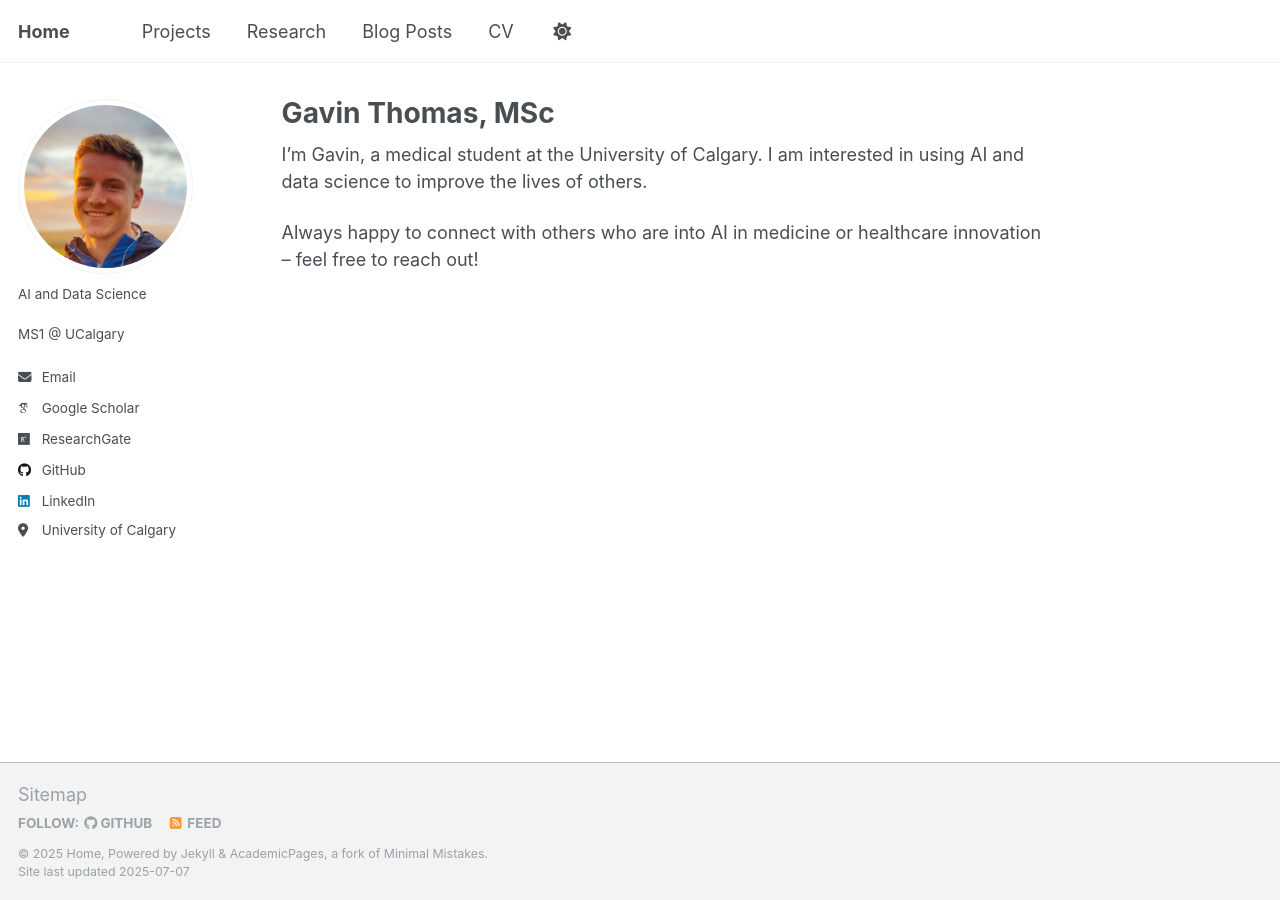
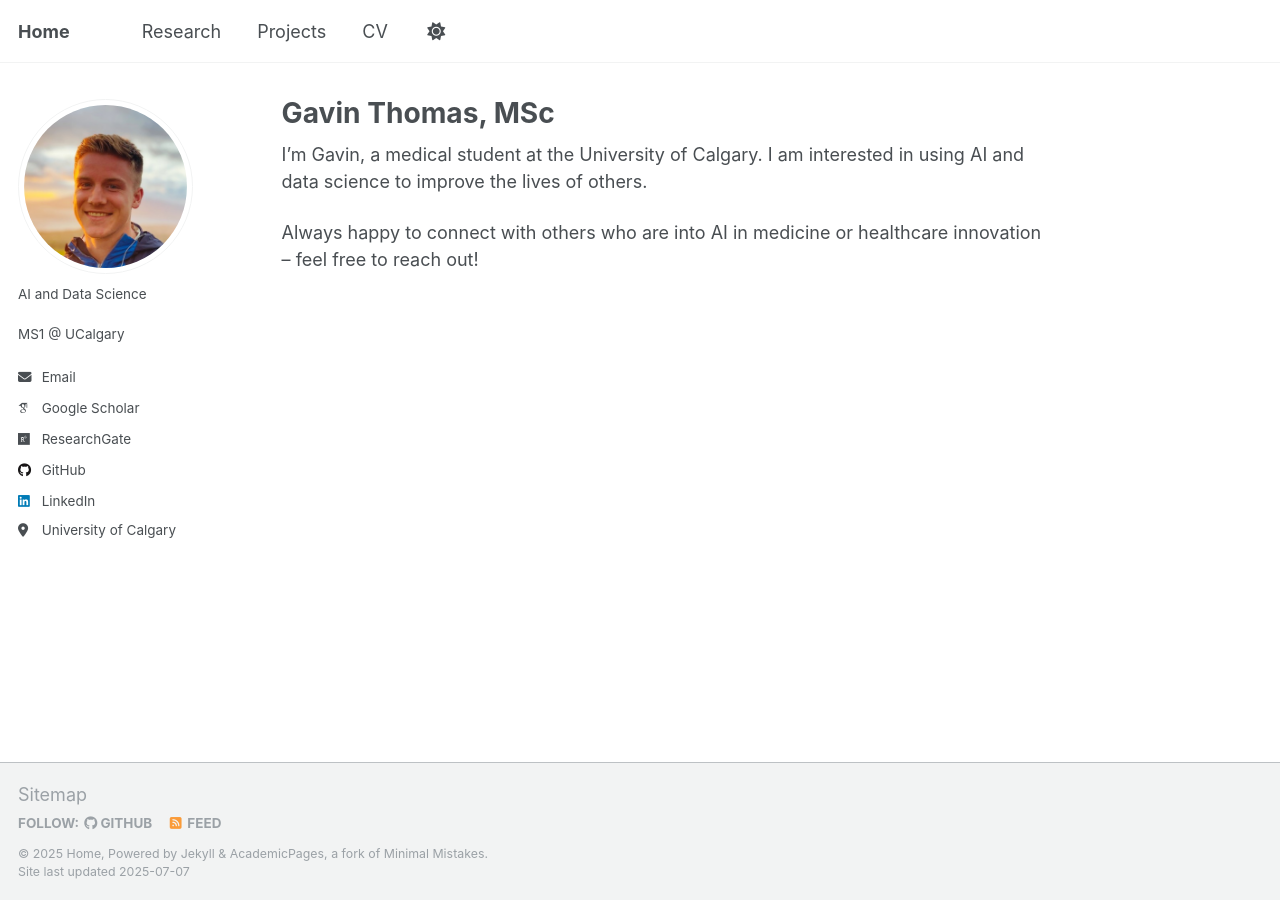
Before and after one commit to Gavin-Thomas/website, a Jekyll site: the page built from _pages/about.md, in a window 1280 px wide. Built offline with Jekyll 4.4.1, drawn with Linux system fonts in a browser that asks for light colours; some web fonts are replaced; a script that is not in the unit is left out.

Commit message:
Update navigation.yml
Signed-off-by: Gavin Thomas <123608443+Gavin-Thomas@users.noreply.github.com>

```diff
--- a/_data/navigation.yml
+++ b/_data/navigation.yml
@@ -8,13 +8,10 @@
 #      Markdown formatted page while the second is generated using JSON.
 
 main:
-  - title: "Projects"
+  - title: "Research"
     url: /publications/
 
-  - title: "Research"
-    url: //
-
-  - title: "Blog Posts"
+  - title: "Projects"
     url: /year-archive/
 
   - title: "CV"
```
